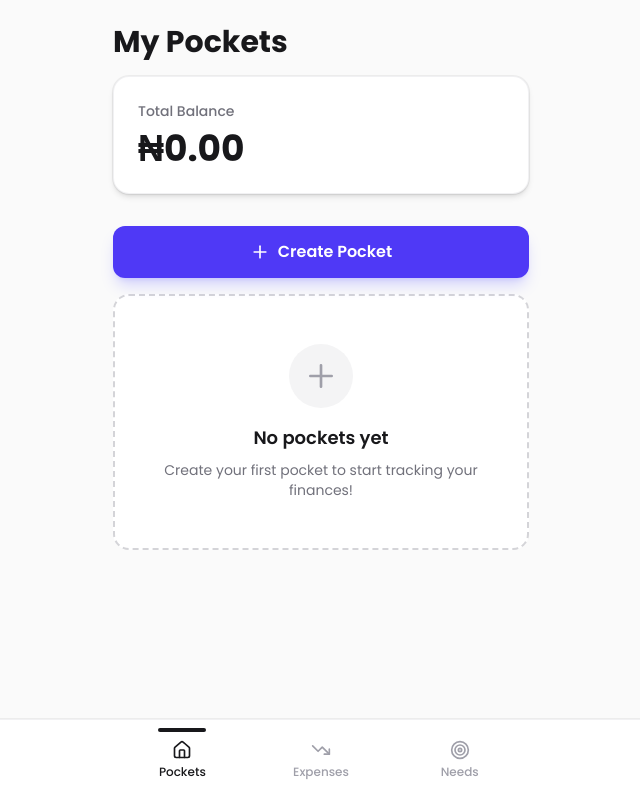
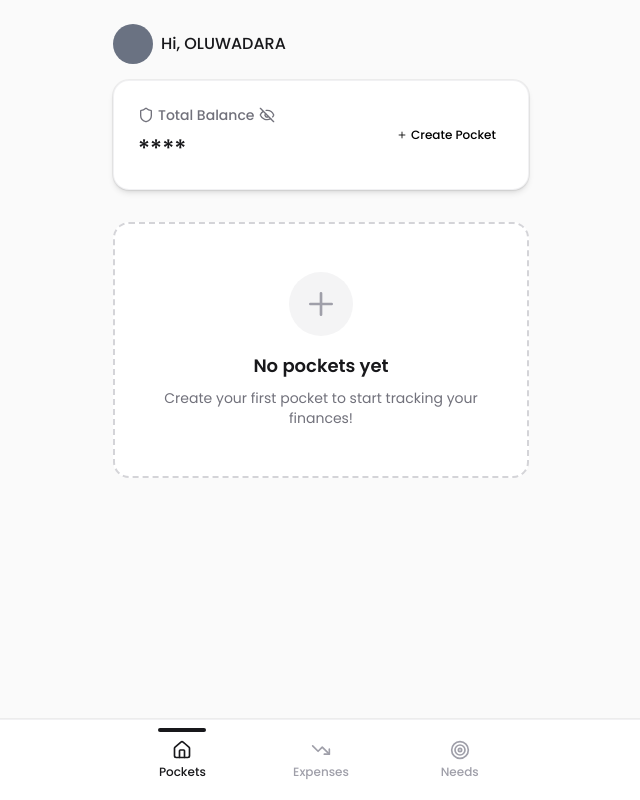
Before and after one commit to kalejaiyeoluwadara/pocketly, a Next.js app: page / in a window 1280 px wide. Shown: the whole page, without its empty margins (319-959 px from the left). Built offline with nearby package versions, Linux system fonts and the light colour scheme.

Commit message:
updates to home page

```diff
--- a/app/components/PocketCard.tsx
+++ b/app/components/PocketCard.tsx
@@ -13,12 +13,24 @@ interface PocketCardProps {
 // Generate a color based on pocket name for consistency
 const getColorClasses = (name: string) => {
   const colors = [
-    { bg: "bg-indigo-500", text: "text-indigo-500", border: "border-indigo-500" },
+    {
+      bg: "bg-indigo-500",
+      text: "text-indigo-500",
+      border: "border-indigo-500",
+    },
     { bg: "bg-blue-500", text: "text-blue-500", border: "border-blue-500" },
-    { bg: "bg-emerald-500", text: "text-emerald-500", border: "border-emerald-500" },
+    {
+      bg: "bg-emerald-500",
+      text: "text-emerald-500",
+      border: "border-emerald-500",
+    },
     { bg: "bg-amber-500", text: "text-amber-500", border: "border-amber-500" },
     { bg: "bg-pink-500", text: "text-pink-500", border: "border-pink-500" },
-    { bg: "bg-violet-500", text: "text-violet-500", border: "border-violet-500" },
+    {
+      bg: "bg-violet-500",
+      text: "text-violet-500",
+      border: "border-violet-500",
+    },
   ];
   const index = name.charCodeAt(0) % colors.length;
   return colors[index];
@@ -40,7 +52,9 @@ export default function PocketCard({ pocket }: PocketCardProps) {
 
         <div className="flex items-start justify-between">
           <div className="flex items-center gap-4">
-            <div className={`relative rounded-xl ${colors.bg} p-3 shadow-lg transition-transform duration-300 group-hover:scale-110`}>
+            <div
+              className={`relative rounded-xl ${colors.bg} p-3 shadow-lg transition-transform duration-300 group-hover:scale-110`}
+            >
               <WalletIcon size={22} className="text-white" />
             </div>
             <div>
@@ -58,10 +72,8 @@ export default function PocketCard({ pocket }: PocketCardProps) {
           </div>
           <div className="text-right">
             <p
-              className={`text-2xl font-bold transition-colors ${
-                isNegative
-                  ? "text-red-500"
-                  : "text-zinc-900 dark:text-zinc-50"
+              className={`text-lg font-medium transition-colors ${
+                isNegative ? "text-red-500" : "text-zinc-900 dark:text-zinc-50"
               }`}
             >
               {formatCurrency(pocket.balance)}
--- a/app/components/PocketForm.tsx
+++ b/app/components/PocketForm.tsx
@@ -27,13 +27,13 @@ export default function PocketForm() {
         whileHover={{ scale: 1.02, y: -1 }}
         whileTap={{ scale: 0.98 }}
         onClick={() => setIsOpen(true)}
-        className="group relative flex w-full items-center justify-center gap-2 rounded-xl bg-indigo-600 py-3.5 font-semibold text-white shadow-lg shadow-indigo-500/25 transition-all duration-300 hover:bg-indigo-700 hover:shadow-xl hover:shadow-indigo-500/40 dark:bg-indigo-500 dark:hover:bg-indigo-600"
+        className="group relative py-2 px-2 flex w-full items-center justify-center gap-1 rounded-full bg-white"
       >
         <PlusIcon
-          size={20}
-          className="transition-transform duration-300 group-hover:rotate-90"
+          size={10}
+          className="transition-transform text-black duration-300 group-hover:rotate-90"
         />
-        Create Pocket
+        <p className="text-xs font-medium text-black ">Create Pocket</p>
       </motion.button>
 
       <AnimatePresence>
--- a/app/page.tsx
+++ b/app/page.tsx
@@ -1,40 +1,50 @@
 "use client";
 
 import { motion } from "framer-motion";
+import { useState } from "react";
 import { useApp } from "./context/AppContext";
 import PocketCard from "./components/PocketCard";
 import PocketForm from "./components/PocketForm";
 import BottomNav from "./components/BottomNav";
 import { formatCurrency } from "./utils/currency";
+import { Eye, EyeOff, Shield } from "lucide-react";
 
 export default function Home() {
   const { pockets } = useApp();
   const totalBalance = pockets.reduce((sum, pocket) => sum + pocket.balance, 0);
+  const [showBalance, setShowBalance] = useState(false);
 
   return (
     <div className="min-h-screen bg-zinc-50 pb-20 dark:bg-black">
       <div className="mx-auto max-w-md px-4 py-6">
         <div className="mb-8">
-          <h1 className="mb-4 text-3xl font-bold text-zinc-900 dark:text-zinc-50">
-            My Pockets
-          </h1>
-          <div className="rounded-2xl border border-zinc-200/50 bg-white p-6 shadow-elevated dark:border-zinc-800/50 dark:bg-zinc-900">
-            <p className="mb-2 text-sm font-medium text-zinc-500 dark:text-zinc-400">
-              Total Balance
+          <nav className="flex items-center mb-4 gap-2 justify-start">
+            <div className="h-10 w-10 bg-gray-500 rounded-full"></div>
+            <p className="text-md font-medium text-zinc-900 dark:text-zinc-50">
+              Hi, <span className="capitalize">OLUWADARA</span>
             </p>
-            <p className="text-4xl font-bold text-zinc-900 dark:text-zinc-50">
-              {formatCurrency(totalBalance)}
-            </p>
-            {totalBalance > 0 && (
-              <p className="mt-2 text-xs font-medium text-emerald-600 dark:text-emerald-400">
-                ✓ All accounts positive
+          </nav>
+          <div className="rounded-2xl flex justify-between border border-zinc-200/50 bg-white p-6 shadow-elevated dark:border-zinc-800/50 dark:bg-zinc-900">
+            <section>
+              <p className="mb-2 text-sm font-medium text-zinc-500 dark:text-zinc-400 flex items-center">
+                <Shield size={16} className="mr-1" />
+                Total Balance
+                <button
+                  onClick={() => setShowBalance(!showBalance)}
+                  className="ml-1 hover:text-zinc-700 dark:hover:text-zinc-300 transition-colors"
+                  aria-label={showBalance ? "Hide balance" : "Show balance"}
+                >
+                  {showBalance ? <Eye size={16} /> : <EyeOff size={16} />}
+                </button>
               </p>
-            )}
+              <p className="text-2xl font-medium text-zinc-900 dark:text-zinc-50">
+                {showBalance ? formatCurrency(totalBalance) : "****"}
+              </p>
+            </section>
+            <section className="flex justify-end items-center">
+              <PocketForm />
+            </section>
           </div>
-        </div>
-
-        <div className="mb-4">
-          <PocketForm />
         </div>
 
         <div className="space-y-4">
@@ -67,9 +77,11 @@ export default function Home() {
               </p>
             </motion.div>
           ) : (
-            pockets.map((pocket) => (
-              <PocketCard key={pocket.id} pocket={pocket} />
-            ))
+            <section className="space-y-4">
+              {pockets.map((pocket) => (
+                <PocketCard key={pocket.id} pocket={pocket} />
+              ))}
+            </section>
           )}
         </div>
       </div>
--- a/app/utils/currency.ts
+++ /dev/null
@@ -1,17 +0,0 @@
-/**
- * Formats a number as Nigerian Naira currency
- * @param amount - The amount to format
- * @returns Formatted string with ₦ symbol (e.g., "₦1,234.56")
- */
-export function formatCurrency(amount: number): string {
-  return `₦${amount.toFixed(2).replace(/\B(?=(\d{3})+(?!\d))/g, ",")}`;
-}
-
-/**
- * Formats a number as Nigerian Naira currency without comma separators
- * @param amount - The amount to format
- * @returns Formatted string with ₦ symbol (e.g., "₦1234.56")
- */
-export function formatCurrencySimple(amount: number): string {
-  return `₦${amount.toFixed(2)}`;
-}
--- /dev/null
+++ b/app/utils/currency.tsx
@@ -0,0 +1,31 @@
+/**
+ * Formats a number as Nigerian Naira currency
+ * @param amount - The amount to format
+ * @returns JSX element with ₦ symbol in smaller font (e.g., "₦1,234.56")
+ */
+export function formatCurrency(amount: number): JSX.Element {
+  const formattedAmount = amount
+    .toFixed(2)
+    .replace(/\B(?=(\d{3})+(?!\d))/g, ",");
+  return (
+    <>
+      <span className="text-[14px] mr-1">₦</span>
+      {formattedAmount}
+    </>
+  );
+}
+
+/**
+ * Formats a number as Nigerian Naira currency without comma separators
+ * @param amount - The amount to format
+ * @returns JSX element with ₦ symbol in smaller font (e.g., "₦1234.56")
+ */
+export function formatCurrencySimple(amount: number): JSX.Element {
+  const formattedAmount = amount.toFixed(2);
+  return (
+    <>
+      <span className="text-[0.85em]">₦</span>
+      {formattedAmount}
+    </>
+  );
+}
```
